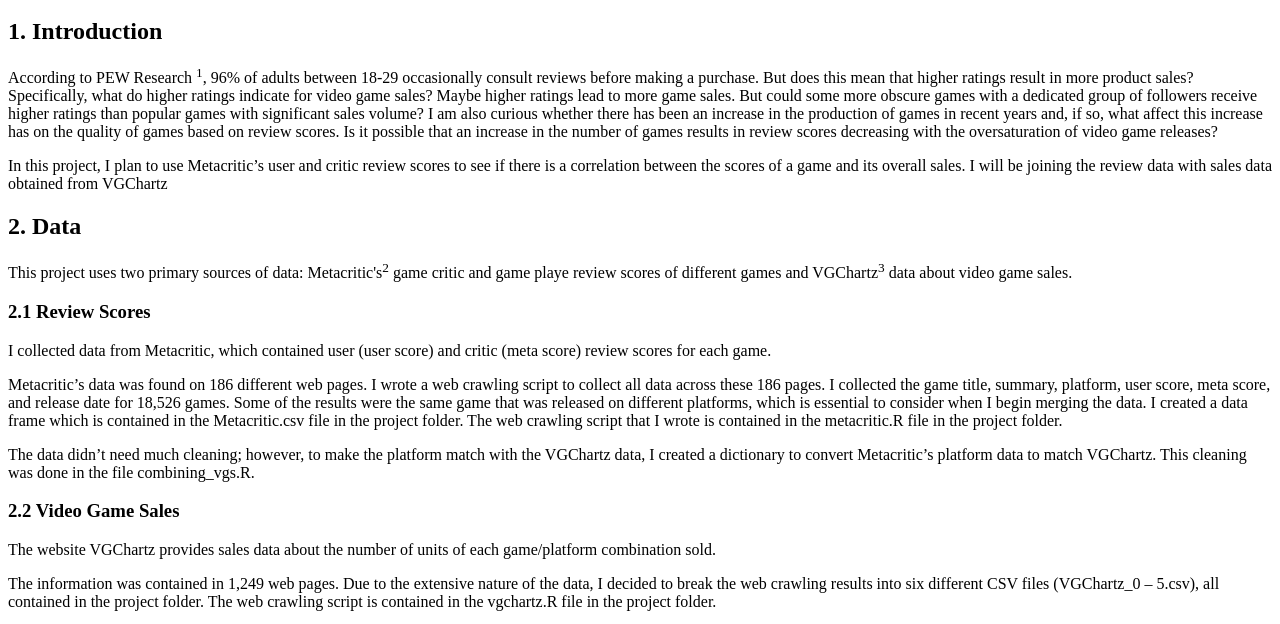
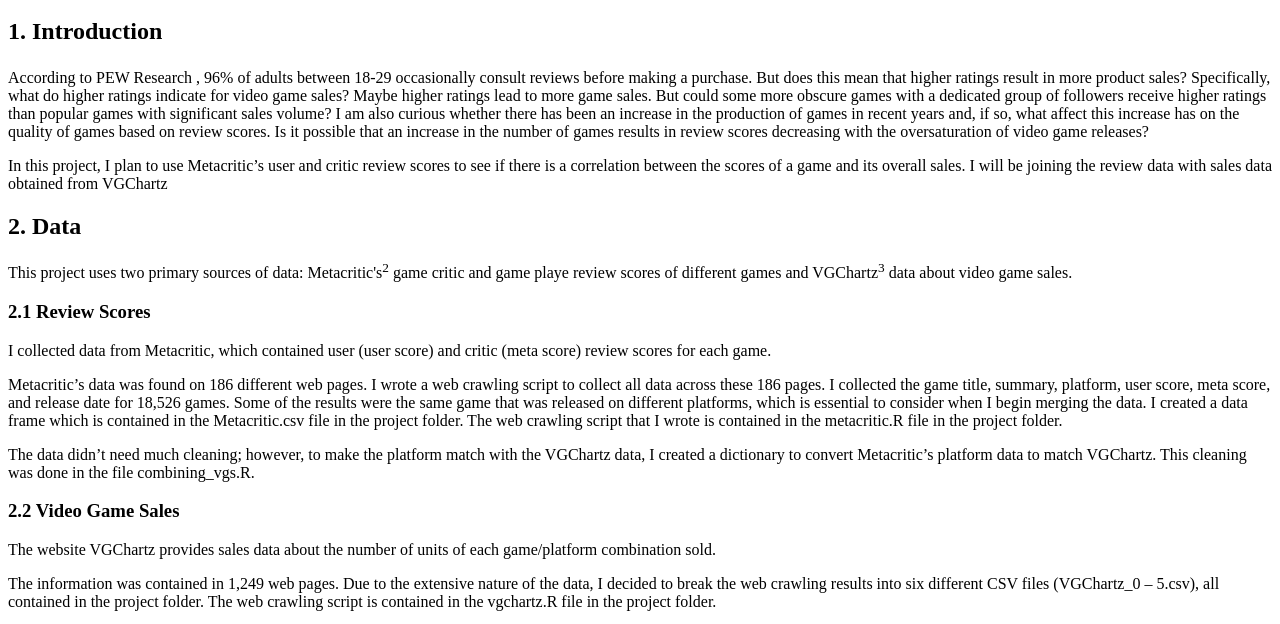
Before and after one commit to Andrew-Hutchcroft/3300-module7, a plain HTML site: page index.html in a window 1280 px wide. Shown: the part 154-778 px from the top of the page. Drawn offline with Linux system fonts and the light colour scheme.

Commit message:
committing items

```diff
--- a/index.html
+++ b/index.html
@@ -24,7 +24,7 @@
       <section id="introduction">
         <h2>1. Introduction</h2>
         <p>
-          According to PEW Research <sup>1</sup>, 96% of adults between 18-29
+          According to PEW Research <sup></sup>, 96% of adults between 18-29
           occasionally consult reviews before making a purchase. But does this
           mean that higher ratings result in more product sales? Specifically,
           what do higher ratings indicate for video game sales? Maybe higher
```
Also changed, not shown: images/1-scores_boxplot.png (added), images/2-review_scores_histogram.png (added), images/3-total_sales_number_games_released.jpg (added), images/4-metascore_number_games_released.jpg (added), images/5-number_of_games_released_and_total_sales_by_month.png (added), images/6-total_sales_by_release_date.jpg (added), images/7-review_scores_by_release_date.jpg (added), jeshoots-com-eCktzGjC-iU-unsplash.jpg (added).
